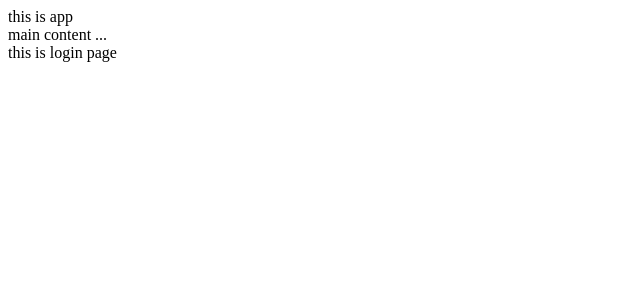
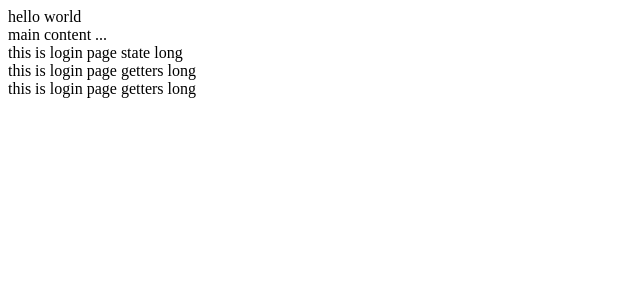
Before and after one commit to longsole/vue3-element-admin, a Vue app: page /#/login/index in a window 1280 px wide. Shown: the top 300 px of the page, without its empty margins (0-640 px from the left). Built offline with nearby package versions, Linux system fonts and the light colour scheme.

Commit message:
feat: add vuex store

```diff
--- a/package.json
+++ b/package.json
@@ -22,6 +22,7 @@
     "@commitlint/config-conventional": "^17.0.3",
     "element-plus": "^2.2.11",
     "vue": "^3.2.37",
+    "vue-i18n": "^9.1.10",
     "vue-router": "^4.1.2",
     "vuex": "^4.0.2"
   },
--- a/src/App.vue
+++ b/src/App.vue
@@ -1,5 +1,5 @@
 <template>
-  <div>this is app</div>
+  <div>{{ $t('message') }}</div>
   <div>
     <router-view></router-view>
   </div>
--- /dev/null
+++ b/src/locales/index.js
@@ -0,0 +1,22 @@
+import { createI18n } from 'vue-i18n';
+import en from './lang/en';
+import zhCn from './lang/zh-cn';
+
+const messages = {
+  en,
+  'zh-ch': zhCn,
+};
+
+const i18n = createI18n({
+  locale: 'en', // set locale
+  fallbackLocale: 'en', // set fallback locale
+  messages, // set locale messages
+});
+
+export const setLanguage = (lang) => {
+  i18n.setLanguage(lang);
+};
+
+export const setupI18n = (app) => {
+  app.use(i18n);
+};
--- /dev/null
+++ b/src/locales/lang/en.js
@@ -0,0 +1,4 @@
+export default {
+  name: 'en',
+  message: 'hello world',
+};
--- /dev/null
+++ b/src/locales/lang/zh-cn.js
@@ -0,0 +1,4 @@
+export default {
+  name: 'zh-cn',
+  message: '你好，世界',
+};
--- a/src/main.js
+++ b/src/main.js
@@ -2,15 +2,20 @@ import { createApp } from 'vue';
 import App from '@/App.vue';
 import ElementPlus from 'element-plus';
 import 'element-plus/dist/index.css';
-import router from '@/router';
+import { setupRouter } from '@/router';
+import { setupI18n } from '@/locales';
+import { setupStore } from './store';
 
-// const startApp = () => {
 const app = createApp(App);
 
-app.use(ElementPlus);
-app.use(router);
+const startApp = () => {
+  app.use(ElementPlus);
 
-app.mount('#root');
-// };
+  setupRouter(app);
+  setupI18n(app);
+  setupStore(app);
 
-// startApp();
+  app.mount('#root');
+};
+
+startApp();
--- a/src/router/index.js
+++ b/src/router/index.js
@@ -28,4 +28,6 @@ const router = createRouter({
 
 export const resetRouter = () => {};
 
-export default router;
+export const setupRouter = (app) => {
+  app.use(router);
+};
--- /dev/null
+++ b/src/store/index.js
@@ -0,0 +1,15 @@
+import { createStore } from 'vuex';
+import user from './modules/user';
+
+const store = createStore({
+  modules: { user },
+  getters: {
+    userName(state) {
+      return state.user.name;
+    },
+  },
+});
+
+export const setupStore = (app) => app.use(store);
+
+export default store;
--- /dev/null
+++ b/src/store/modules/user.js
@@ -0,0 +1,21 @@
+const CHANGE_USER_NAME = 'CHANGE_USER_NAME';
+
+export default {
+  namespaced: true,
+  state: () => ({ name: 'long', password: '123456' }),
+  getters: {
+    userName(state) {
+      return state.name;
+    },
+  },
+  mutations: {
+    [CHANGE_USER_NAME](state, data) {
+      state.name = data;
+    },
+  },
+  actions: {
+    changeUserName(context, data) {
+      context.commit(CHANGE_USER_NAME, data);
+    },
+  },
+};
--- a/src/views/login/LoginView.vue
+++ b/src/views/login/LoginView.vue
@@ -1,10 +1,21 @@
 <template>
-  <div>this is login page</div>
+  <div>this is login page state {{ this.$store.state.user.name }}</div>
+  <div>this is login page getters {{ userName }}</div>
+  <div>this is login page getters {{ this.$store.getters.userName }}</div>
 </template>
 
 <script>
+import { computed } from 'vue';
+import { useStore } from 'vuex';
+
 export default {
   name: 'LoginView',
-  setup() {},
+  setup() {
+    const store = useStore();
+    const userName = computed(() => store.getters['user/userName']);
+    return {
+      userName,
+    };
+  },
 };
 </script>
```
Also changed, not shown: webpack.config.js (+16 -0 lines), .eslintrc.js, 2 other files (tests, documents, lock files or other folders).
